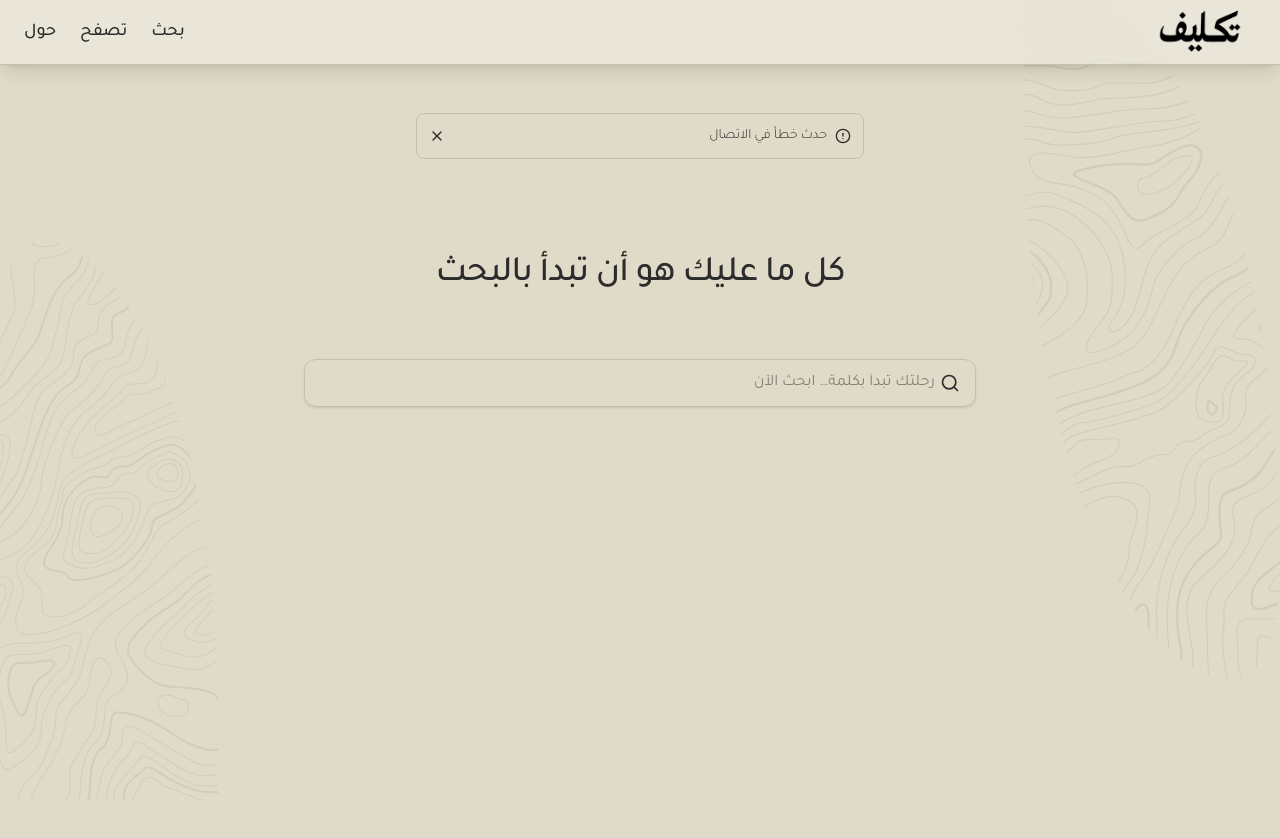
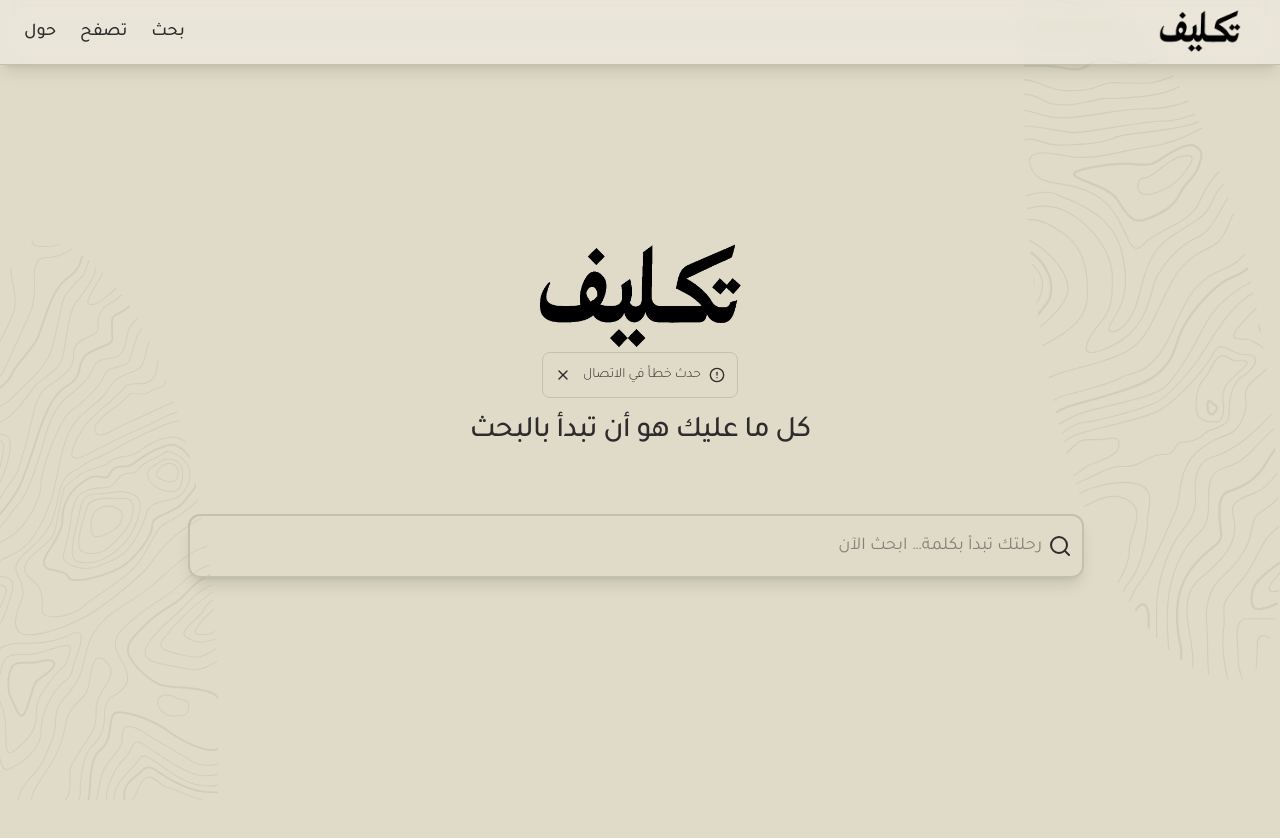
Before and after one commit to Azzam-Aldulaylan/Taklif, a Next.js app in the folder frontend/: page / in a window 1280 px wide. Shown: the top 838 px of the page. Before the commit the page ends 800 px from the top, so only its background shows below. Built offline with nearby package versions, Linux system fonts and the light colour scheme; no server answers.

Commit message:
Add search bar animations and enhance layout transitions

```diff
--- a/frontend/src/app/globals.css
+++ b/frontend/src/app/globals.css
@@ -478,3 +478,122 @@ textarea {
   background-color: var(--background);
   border: 1px solid var(--background);
 }
+
+/* Search bar animations */
+.animate-search-enter {
+  animation: searchEnter 0.8s cubic-bezier(0.16, 1, 0.3, 1) forwards;
+  opacity: 0;
+  transform: translateY(20px) scale(0.95);
+}
+
+.animate-search-bar-transition {
+  animation: searchBarTransition 0.8s cubic-bezier(0.16, 1, 0.3, 1) forwards;
+}
+
+@keyframes searchEnter {
+  0% {
+    opacity: 0;
+    transform: translateY(20px) scale(0.95);
+  }
+  100% {
+    opacity: 1;
+    transform: translateY(0) scale(1);
+  }
+}
+
+@keyframes searchBarTransition {
+  0% {
+    opacity: 1;
+    transform: translateY(0) scale(1.2);
+  }
+  30% {
+    opacity: 0.9;
+    transform: translateY(-80px) scale(1.1);
+  }
+  70% {
+    opacity: 0.95;
+    transform: translateY(-120px) scale(1.05);
+  }
+  100% {
+    opacity: 1;
+    transform: translateY(-150px) scale(1);
+  }
+}
+
+/* Main page layout transitions */
+.animate-layout-transition {
+  animation: layoutTransition 0.8s cubic-bezier(0.16, 1, 0.3, 1) forwards;
+}
+
+@keyframes layoutTransition {
+  20% {
+    opacity: 1;
+    transform: scale(1);
+  }
+  70% {
+    opacity: 0.8;
+    transform: scale(0.98);
+  }
+  100% {
+    opacity: 1;
+    transform: scale(1);
+  }
+}
+
+/* Enhanced search bar size transitions */
+.search-bar-large {
+  transition: all 0.8s cubic-bezier(0.16, 1, 0.3, 1);
+  transform-origin: center;
+}
+
+.search-bar-small {
+  transition: all 0.8s cubic-bezier(0.16, 1, 0.3, 1);
+  transform-origin: center;
+}
+
+/* Search bar center-to-top transition */
+.animate-search-center-to-top {
+  animation: searchCenterToTop 0.4s ease-out forwards;
+}
+
+.animate-title-fade-out {
+  animation: titleFadeOut 0.2s ease-out forwards;
+}
+
+.animate-content-slide-up {
+  animation: contentSlideUp 0.4s ease-out forwards;
+}
+
+@keyframes searchCenterToTop {
+  0% {
+    transform: translateY(0) scale(1.2);
+    opacity: 1;
+  }
+  100% {
+    transform: translateY(-180px) scale(1);
+    opacity: 0.2;
+  }
+}
+
+@keyframes titleFadeOut {
+  0% {
+    opacity: 1;
+    transform: translateY(0);
+  }
+  100% {
+    opacity: 0;
+    transform: translateY(-30px);
+    visibility: hidden;
+  }
+}
+
+@keyframes contentSlideUp {
+  0% {
+    opacity: 0;
+    transform: translateY(40px);
+  }
+  100% {
+    opacity: 1;
+    transform: translateY(0);
+  }
+}
--- a/frontend/src/app/page.tsx
+++ b/frontend/src/app/page.tsx
@@ -1,6 +1,7 @@
 "use client";
 
-import React, { useState, useEffect } from "react";
+import React, { useState, useEffect, useCallback } from "react";
+import Image from "next/image";
 import { useSearchParams } from "next/navigation";
 import { Header } from "@/components/header";
 import { SearchBar } from "@/components/search-bar";
@@ -18,24 +19,33 @@ export default function Home() {
   const [error, setError] = useState<string | null>(null);
   const [hasSearched, setHasSearched] = useState(false);
   const [lastSearchTerm, setLastSearchTerm] = useState<string>("");
-  const [currentPage, setCurrentPage] = useState<'home' | 'browse' | 'about'>('home');
+  const [currentPage, setCurrentPage] = useState<"home" | "browse" | "about">("home");
   const [showHeaderSearch, setShowHeaderSearch] = useState(false);
+  const [isTransitioning, setIsTransitioning] = useState(false);
 
   useEffect(() => {
     podcastApi.getHealth().catch(() => setError("حدث خطأ في الاتصال"));
   }, []);
 
-  const handleSearch = async (searchTerm: string) => {
+  const handleSearch = useCallback(async (searchTerm: string) => {
     setIsLoading(true);
     setError(null);
+
+    if (!hasSearched) {
+      setIsTransitioning(true);
+      setTimeout(() => {
         setHasSearched(true);
+        setIsTransitioning(false);
+      }, 400);
+    }
+
     setLastSearchTerm(searchTerm);
 
     try {
       const response = await podcastApi.searchPodcasts(searchTerm);
       setPodcasts(response.podcasts || []);
-      sessionStorage.setItem('lastSearchTerm', searchTerm);
-      sessionStorage.setItem('lastSearchResults', JSON.stringify(response.podcasts || []));
+      sessionStorage.setItem("lastSearchTerm", searchTerm);
+      sessionStorage.setItem("lastSearchResults", JSON.stringify(response.podcasts || []));
 
       if (response.podcasts?.length === 0) {
         setError(`لم نجد بودكاست لـ "${searchTerm}". جرب كلمة بحث أخرى`);
@@ -46,17 +56,19 @@ export default function Home() {
     } finally {
       setIsLoading(false);
     }
-  };
+  }, [hasSearched]);
 
-  // Handle search from URL parameters (when navigating back from podcast detail page)
+  // Handle URL search params and session storage
   useEffect(() => {
-    const searchQuery = searchParams.get('search');
-    if (searchQuery && searchQuery.trim()) {
-      setCurrentPage('home'); // Ensure we're on the home page
+    const searchQuery = searchParams.get("search");
+    if (searchQuery?.trim()) {
+      setCurrentPage("home");
       handleSearch(searchQuery.trim());
-    } else {
-      const storedSearchTerm = sessionStorage.getItem('lastSearchTerm');
-      const storedResults = sessionStorage.getItem('lastSearchResults');
+      return;
+    }
+
+    const storedSearchTerm = sessionStorage.getItem("lastSearchTerm");
+    const storedResults = sessionStorage.getItem("lastSearchResults");
 
     if (storedSearchTerm && storedResults && !hasSearched) {
       try {
@@ -65,82 +77,110 @@ export default function Home() {
         setPodcasts(parsedResults);
         setHasSearched(true);
       } catch (error) {
-          console.error('Failed to parse stored search results:', error);
+        console.error("Failed to parse stored search results:", error);
       }
     }
-    }
-  }, [searchParams, hasSearched]);
+  }, [searchParams, hasSearched, handleSearch]);
 
-  // Scroll detection for header search bar
+  // Scroll detection for header search
   useEffect(() => {
-    let ticking = false;
-
     const handleScroll = () => {
-      if (!ticking) {
-        requestAnimationFrame(() => {
-          // Show header search when scrolled past 200px for earlier appearance
       const shouldShow = window.scrollY > 200;
       if (shouldShow !== showHeaderSearch) {
         setShowHeaderSearch(shouldShow);
       }
-          ticking = false;
-        });
-        ticking = true;
-      }
     };
 
-    window.addEventListener('scroll', handleScroll, { passive: true });
-    return () => window.removeEventListener('scroll', handleScroll);
+    window.addEventListener("scroll", handleScroll, { passive: true });
+    return () => window.removeEventListener("scroll", handleScroll);
   }, [showHeaderSearch]);
 
   const resetSearch = () => {
     setError(null);
     setHasSearched(false);
+    setIsTransitioning(false);
     setPodcasts([]);
     setLastSearchTerm("");
-    // Clear stored search state
-    sessionStorage.removeItem('lastSearchTerm');
-    sessionStorage.removeItem('lastSearchResults');
+    sessionStorage.removeItem("lastSearchTerm");
+    sessionStorage.removeItem("lastSearchResults");
+    window.scrollTo({ top: 0, behavior: "smooth" });
   };
 
   const navigateTo = (page: typeof currentPage) => {
     setCurrentPage(page);
-    if (page === 'home' && currentPage === 'about') {
+    if (page === "home" && currentPage === "about") {
       resetSearch();
     }
   };
 
   const handleBrowseSearch = async (searchTerm: string) => {
-    setCurrentPage('home');
+    setCurrentPage("home");
     await handleSearch(searchTerm);
   };
 
   const handleLogoClick = () => {
     resetSearch();
-    setCurrentPage('home');
-    // Clear the search parameter from URL
+    setCurrentPage("home");
     const url = new URL(window.location.href);
-    url.searchParams.delete('search');
-    window.history.replaceState({}, '', url.pathname);
+    url.searchParams.delete("search");
+    window.history.replaceState({}, "", url.pathname);
   };
 
-  const renderPageContent = () => {
-    switch (currentPage) {
-      case 'about':
-        return <AboutPage onBack={() => navigateTo('home')} />;
-      case 'browse':
-        return <BrowsePage onBack={() => navigateTo('home')} onSearch={handleBrowseSearch} />;
-      default:
-        return (
-          <main className="container mx-auto px-6 py-12 space-y-16">
-            {error && (
-              <ErrorCard
-                message={error}
-                onDismiss={() => setError(null)}
+  // Render different page sections
+  const renderInitialState = () => (
+    <div className="text-center animate-fade-in -mt-60">
+      <div className={isTransitioning ? "animate-title-fade-out" : ""}>
+        <div className="flex justify-center">
+          <Image
+            src="/logo.png"
+            alt="Logo"
+            width={280}
+            height={280}
+            priority
+            className="rounded-full -mb-6"
           />
-            )}
+        </div>
+        <h2 className="text-2xl md:text-3xl font-medium tracking-tight text-foreground/80 mb-16">
+          كل ما عليك هو أن تبدأ بالبحث
+        </h2>
+      </div>
 
-            <div className="text-center pt-8 animate-fade-in">
+      <div className={`flex justify-center animate-delay-1 mt-8 ${isTransitioning ? "animate-search-center-to-top" : ""}`}>
+        <SearchBar
+          onSearch={handleSearch}
+          isLoading={isLoading}
+          placeholder="رحلتك تبدأ بكلمة… ابحث الآن"
+          isLarge={true}
+        />
+      </div>
+    </div>
+  );
+
+  const renderTransitionState = () => (
+    <div className="text-center space-y-12">
+      <div className="space-y-8 animate-title-fade-out">
+        <h1 className="text-5xl md:text-6xl font-bold tracking-tight text-foreground mb-4">
+          تكليف
+        </h1>
+        <h2 className="text-2xl md:text-3xl font-medium tracking-tight text-foreground/80">
+          كل ما عليك هو أن تبدأ بالبحث
+        </h2>
+      </div>
+
+      <div className="flex justify-center animate-search-center-to-top">
+        <SearchBar
+          onSearch={handleSearch}
+          isLoading={isLoading}
+          placeholder="رحلتك تبدأ بكلمة… ابحث الآن"
+          isLarge={false}
+        />
+      </div>
+    </div>
+  );
+
+  const renderSearchResults = () => (
+    <>
+      <div className="text-center pt-8 animate-content-slide-up">
         <div className="max-w-3xl mx-auto">
           <h2 className="text-4xl font-medium tracking-tight text-foreground">
             كل ما عليك هو أن تبدأ بالبحث
@@ -148,30 +188,29 @@ export default function Home() {
         </div>
       </div>
 
-            <div className="text-center animate-delay-1">
+      <div className="text-center animate-content-slide-up">
         <div className="max-w-3xl mx-auto space-y-8">
           <div className="flex justify-center">
             <SearchBar
               onSearch={handleSearch}
               isLoading={isLoading}
               placeholder="رحلتك تبدأ بكلمة… ابحث الآن"
+              isLarge={false}
             />
           </div>
         </div>
       </div>
 
-            {hasSearched && (
-              <div key={lastSearchTerm} className="space-y-12 animate-slide-up">
+      <div key={lastSearchTerm} className="space-y-12 animate-content-slide-up">
         {podcasts.length > 0 && !isLoading && (
           <div className="text-center animate-slide-up-delay-1">
             <p className="text-base font-light text-muted-foreground">
-                      وجدنا لك {
-                        podcasts.length === 1
+              وجدنا لك{" "}
+              {podcasts.length === 1
                 ? "بودكاست واحد"
                 : podcasts.length === 2
                 ? "بودكاسين"
-                          : `${podcasts.length} بودكاست رائع`
-                      }
+                : `${podcasts.length} بودكاست رائع`}
             </p>
           </div>
         )}
@@ -185,19 +224,43 @@ export default function Home() {
           />
         </div>
       </div>
-            )}
+    </>
+  );
+
+  const renderHomeContent = () => {
+    const mainClasses = `container mx-auto px-6 transition-all duration-300 ease-out ${
+      hasSearched ? "py-12 space-y-16" : "min-h-screen flex flex-col justify-center py-12"
+    }`;
+
+    return (
+      <main className={mainClasses}>
+        {error && <ErrorCard message={error} onDismiss={() => setError(null)} />}
+
+        {!hasSearched && !isTransitioning && renderInitialState()}
+        {isTransitioning && renderTransitionState()}
+        {hasSearched && !isTransitioning && renderSearchResults()}
       </main>
     );
+  };
+
+  const renderPageContent = () => {
+    switch (currentPage) {
+      case "about":
+        return <AboutPage onBack={() => navigateTo("home")} />;
+      case "browse":
+        return <BrowsePage onBack={() => navigateTo("home")} onSearch={handleBrowseSearch} />;
+      default:
+        return renderHomeContent();
     }
   };
 
   return (
     <div className="min-h-screen bg-background">
       <Header
-        onSearchClick={() => navigateTo('home')}
-        onBrowseClick={() => navigateTo('browse')}
-        onAboutClick={() => navigateTo('about')}
-        showSearchBar={currentPage === 'home' && showHeaderSearch}
+        onSearchClick={() => navigateTo("home")}
+        onBrowseClick={() => navigateTo("browse")}
+        onAboutClick={() => navigateTo("about")}
+        showSearchBar={currentPage === "home" && showHeaderSearch}
         onSearch={handleBrowseSearch}
         searchPlaceholder="ابحث عن بودكاست..."
         onLogoClick={handleLogoClick}
--- a/frontend/src/components/search-bar.tsx
+++ b/frontend/src/components/search-bar.tsx
@@ -9,12 +9,14 @@ interface SearchBarProps {
   onSearch: (term: string) => void;
   isLoading?: boolean;
   placeholder?: string;
+  isLarge?: boolean;
 }
 
 export function SearchBar({
   onSearch,
   isLoading = false,
   placeholder = "ابحث عن البودكاست المفضل لديك...",
+  isLarge = false,
 }: SearchBarProps) {
   const [searchTerm, setSearchTerm] = useState("");
 
@@ -28,9 +30,13 @@ export function SearchBar({
   const showButton = searchTerm.trim().length > 0;
 
   return (
-    <div className="w-full max-w-2xl animate-search-enter">
+    <div className={`w-full animate-search-enter ${
+      isLarge ? 'max-w-4xl search-bar-large' : 'max-w-2xl search-bar-small'
+    }`}>
       <form onSubmit={handleSubmit} className="relative">
-        <Search className="absolute right-4 top-1/2 h-5 w-5 -translate-y-1/2 text-muted-foreground" />
+        <Search className={`absolute right-4 top-1/2 -translate-y-1/2 text-muted-foreground transition-all duration-200 ease-out ${
+          isLarge ? 'h-6 w-6' : 'h-5 w-5'
+        }`} />
         <Input
           type="text"
           placeholder={placeholder}
@@ -38,7 +44,9 @@ export function SearchBar({
           onChange={(e: React.ChangeEvent<HTMLInputElement>) =>
             setSearchTerm(e.target.value)
           }
-          className={`search-input pl-12 h-12 text-base bg-background border-border/50 focus:border-primary/50 rounded-xl shadow-sm transition-all duration-300 pr-10`}
+          className={`search-input pl-14 text-base bg-background border-border/50 focus:border-primary/50 rounded-xl shadow-sm transition-all duration-200 ease-out pr-10 ${
+            isLarge ? 'h-16 text-lg shadow-lg border-2 mr-1 ' : 'h-12 shadow-md border'
+          }`}
           disabled={isLoading}
         />
         <div
@@ -53,7 +61,9 @@ export function SearchBar({
             variant="secondary"
             disabled={!searchTerm.trim() || isLoading}
             isLoading={isLoading}
-            className="bg-white/30 border border-border/50 left-4 h-10 px-6 rounded-lg font-medium text-sm"
+            className={`button-style bg-white/30 border border-border/50 left-6 rounded-lg font-medium transition-all duration-200 ease-out ${
+              isLarge ? 'h-12 px-8 text-base shadow-lg' : 'h-10 px-6 text-sm shadow-md'
+            }`}
           >
             ابحث
           </Button>
```
Lines whose indentation alone changed are shown as unchanged.
